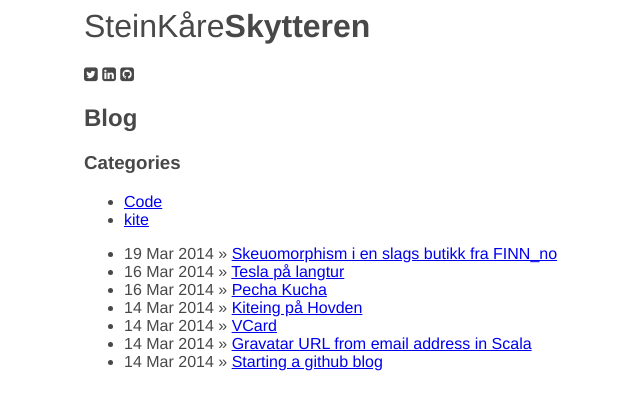
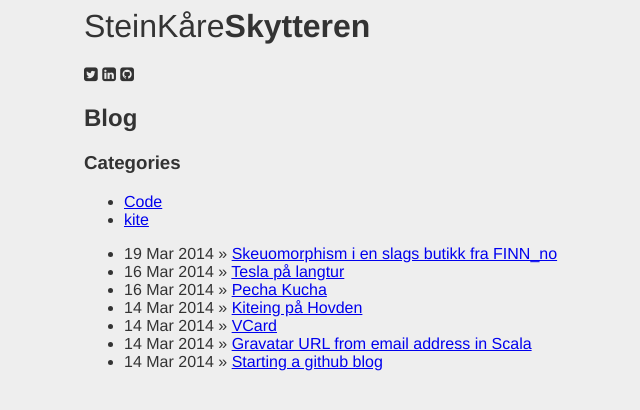
Before and after one commit to skytteren/skytteren.github.io, a Jekyll site: the page built from index.html, in a window 1280 px wide. Shown: the top 410 px of the page, without its empty margins (156-796 px from the left). Built offline with Jekyll 4.4.1, drawn with Linux system fonts in a browser that asks for light colours; nearby versions of some CDN libraries; Markdown is read by kramdown in place of the engine named in the settings.

Commit message:
Update style.css

```diff
--- a/css/style.css
+++ b/css/style.css
@@ -1,6 +1,7 @@
 body {
   font-family: helvetica, sans-serif;
-  color: #484848;
+  color: #333;
+  background-color: #EEE;
 }
 
 header a{
```
